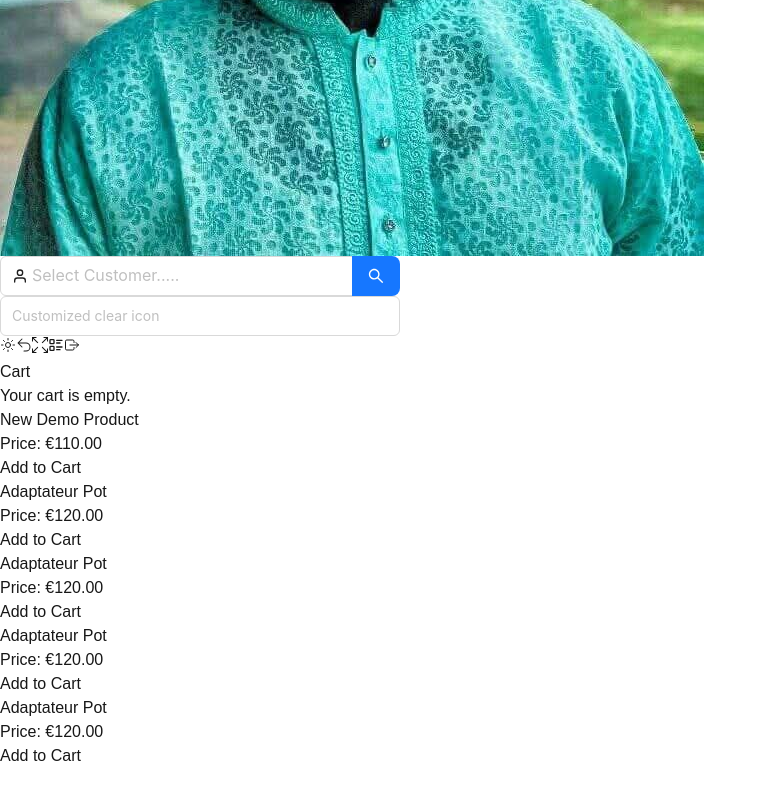
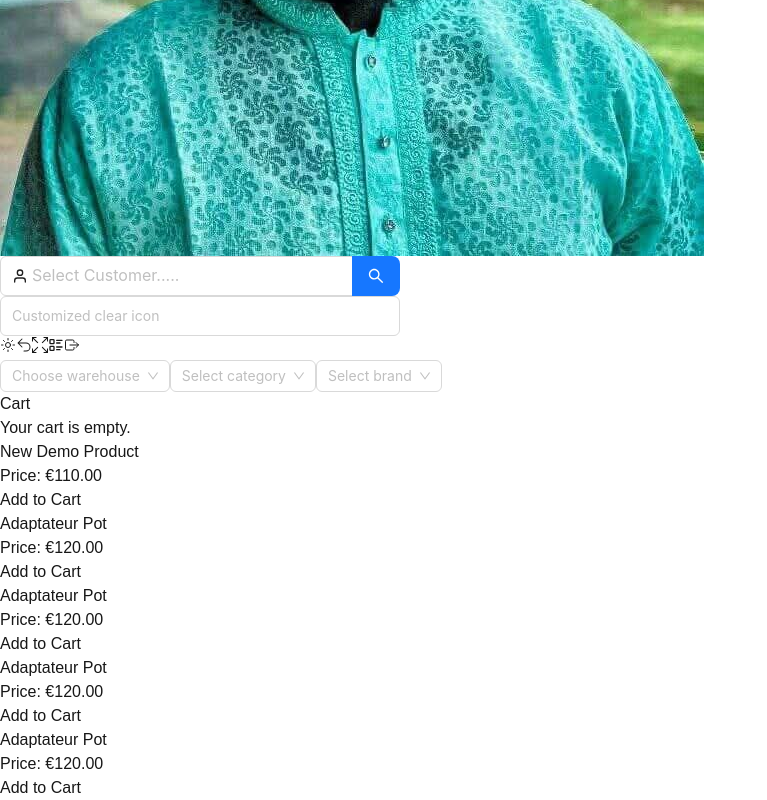
Before and after one commit to wafid19/POS-System, a Next.js app: page / in a window 1280 px wide. Shown: the part 557-1357 px from the top of the page, without its empty margins (0-767 px from the left). Before the commit the page ends 1325 px from the top, so only its background shows below. Built offline with nearby package versions, Linux system fonts and the light colour scheme.

Commit message:
Add Filter and Catagory

```diff
--- a/src/app/components/Posbody.tsx
+++ b/src/app/components/Posbody.tsx
@@ -8,6 +8,9 @@ type Product = {
   price: number;
   qty: number;
   tax?: number;
+  warehouse: string;
+  category: string;
+  brand: string;
 };
 
 function Posbody() {
@@ -19,14 +22,74 @@ function Posbody() {
   const [receivedAmount, setReceivedAmount] = useState(0);
   const [paymentType, setPaymentType] = useState("Cash");
   const [paymentStatus, setPaymentStatus] = useState("paid");
+  const [selectedWarehouse, setSelectedWarehouse] = useState<string | undefined>();
+  const [selectedCategory, setSelectedCategory] = useState<string | undefined>();
+  const [selectedBrand, setSelectedBrand] = useState<string | undefined>();
 
   const products: Product[] = [
-    { id: 1, name: "New Demo Product", price: 110, qty: 1, tax: 10 },
-    { id: 2, name: "Adaptateur Pot", price: 120, qty: 1, tax: 0 },
-    { id: 3, name: "Adaptateur Pot", price: 120, qty: 1, tax: 0 },
-    { id: 4, name: "Adaptateur Pot", price: 120, qty: 1, tax: 0 },
-    { id: 5, name: "Adaptateur Pot", price: 120, qty: 1, tax: 0 },
+    {
+      id: 1,
+      name: "New Demo Product",
+      price: 110,
+      qty: 1,
+      tax: 10,
+      warehouse: "Warehouse A",
+      category: "Electronics",
+      brand: "Brand X",
+    },
+    {
+      id: 2,
+      name: "Adaptateur Pot",
+      price: 120,
+      qty: 1,
+      tax: 0,
+      warehouse: "Warehouse B",
+      category: "Home",
+      brand: "Brand Y",
+    },
+    {
+      id: 3,
+      name: "Adaptateur Pot",
+      price: 120,
+      qty: 1,
+      tax: 0,
+      warehouse: "Warehouse A",
+      category: "Home",
+      brand: "Brand Z",
+    },
+    {
+      id: 4,
+      name: "Adaptateur Pot",
+      price: 120,
+      qty: 1,
+      tax: 0,
+      warehouse: "Warehouse C",
+      category: "Garden",
+      brand: "Brand Y",
+    },
+    {
+      id: 5,
+      name: "Adaptateur Pot",
+      price: 120,
+      qty: 1,
+      tax: 0,
+      warehouse: "Warehouse B",
+      category: "Electronics",
+      brand: "Brand X",
+    },
   ];
+
+  const warehouses = Array.from(new Set(products.map((product) => product.warehouse)));
+  const categories = Array.from(new Set(products.map((product) => product.category)));
+  const brands = Array.from(new Set(products.map((product) => product.brand)));
+
+  const filteredProducts = products.filter((product) => {
+    return (
+      (!selectedWarehouse || product.warehouse === selectedWarehouse) &&
+      (!selectedCategory || product.category === selectedCategory) &&
+      (!selectedBrand || product.brand === selectedBrand)
+    );
+  });
 
   const addToCart = (product: Product) => {
     const exists = cart.find((item) => item.id === product.id);
@@ -44,7 +107,9 @@ function Posbody() {
   const updateQty = (id: number, qtyChange: number) => {
     setCart(
       cart.map((item) =>
-        item.id === id ? { ...item, qty: Math.max(1, item.qty + qtyChange) } : item
+        item.id === id
+          ? { ...item, qty: Math.max(1, item.qty + qtyChange) }
+          : item
       )
     );
   };
@@ -74,12 +139,53 @@ function Posbody() {
   };
 
   const subtotal = cart.reduce((sum, item) => sum + item.price * item.qty, 0);
-  const totalTax = cart.reduce((sum, item) => sum + (item.price * item.qty * (item.tax || 0)) / 100, 0);
+  const totalTax = cart.reduce(
+    (sum, item) => sum + (item.price * item.qty * (item.tax || 0)) / 100,
+    0
+  );
   const total = subtotal - (subtotal * discount) / 100 + shipping + totalTax;
   const changeReturn = receivedAmount - total;
 
   return (
     <div className="min-h-screen bg-gray-100 p-6">
+      <div className="mb-4 grid grid-cols-1 sm:grid-cols-3 gap-4">
+        <Select
+          placeholder="Choose warehouse"
+          onChange={(value) => setSelectedWarehouse(value)}
+          className="w-full"
+          allowClear
+        >
+          {warehouses.map((warehouse) => (
+            <Select.Option key={warehouse} value={warehouse}>
+              {warehouse}
+            </Select.Option>
+          ))}
+        </Select>
+        <Select
+          placeholder="Select category"
+          onChange={(value) => setSelectedCategory(value)}
+          className="w-full"
+          allowClear
+        >
+          {categories.map((category) => (
+            <Select.Option key={category} value={category}>
+              {category}
+            </Select.Option>
+          ))}
+        </Select>
+        <Select
+          placeholder="Select brand"
+          onChange={(value) => setSelectedBrand(value)}
+          className="w-full"
+          allowClear
+        >
+          {brands.map((brand) => (
+            <Select.Option key={brand} value={brand}>
+              {brand}
+            </Select.Option>
+          ))}
+        </Select>
+      </div>
       <div className="grid grid-cols-1 md:grid-cols-2 gap-6">
         {/* Cart Section */}
         <div className="bg-white p-6 rounded shadow-lg">
@@ -103,7 +209,9 @@ function Posbody() {
                     <tr key={item.id} className="border-b">
                       <td className="p-2">
                         <p>{item.name}</p>
-                        <p className="text-sm text-gray-500">TAX: {item.tax || 0}%</p>
+                        <p className="text-sm text-gray-500">
+                          TAX: {item.tax || 0}%
+                        </p>
                       </td>
                       <td className="p-2 text-center">
                         <div className="flex items-center justify-center gap-2">
@@ -122,9 +230,16 @@ function Posbody() {
                           </button>
                         </div>
                       </td>
-                      <td className="p-2 text-center">€{item.price.toFixed(2)}</td>
                       <td className="p-2 text-center">
-                        €{(item.price * item.qty * (1 + (item.tax || 0) / 100)).toFixed(2)}
+                        €{item.price.toFixed(2)}
+                      </td>
+                      <td className="p-2 text-center">
+                        €
+                        {(
+                          item.price *
+                          item.qty *
+                          (1 + (item.tax || 0) / 100)
+                        ).toFixed(2)}
                       </td>
                       <td className="p-2 text-center">
                         <button
@@ -172,7 +287,9 @@ function Posbody() {
                 </div>
                 <div className="flex items-center mt-4">
                   <span className="text-lg font-bold">Total: </span>
-                  <span className="text-lg font-bold">€ {total.toFixed(2)}</span>
+                  <span className="text-lg font-bold">
+                    € {total.toFixed(2)}
+                  </span>
                 </div>
               </div>
               <div className="mt-6 text-center">
@@ -195,7 +312,7 @@ function Posbody() {
 
         {/* Product Grid */}
         <div className="grid grid-cols-1 sm:grid-cols-2 gap-4">
-          {products.map((product) => (
+          {filteredProducts.map((product) => (
             <div
               key={product.id}
               className="bg-white p-6 rounded shadow flex flex-col items-center text-center"
```
